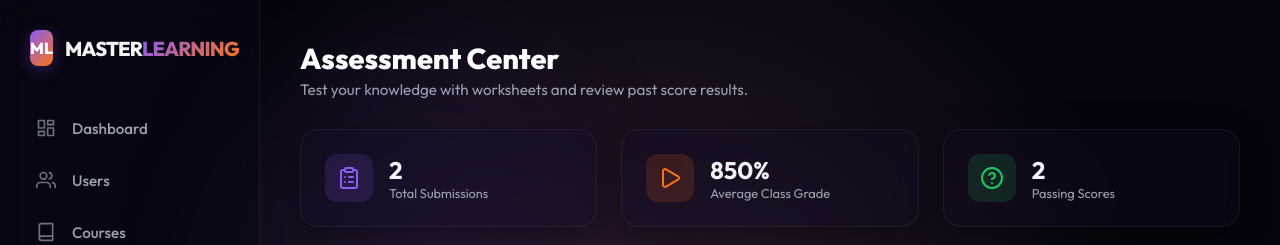
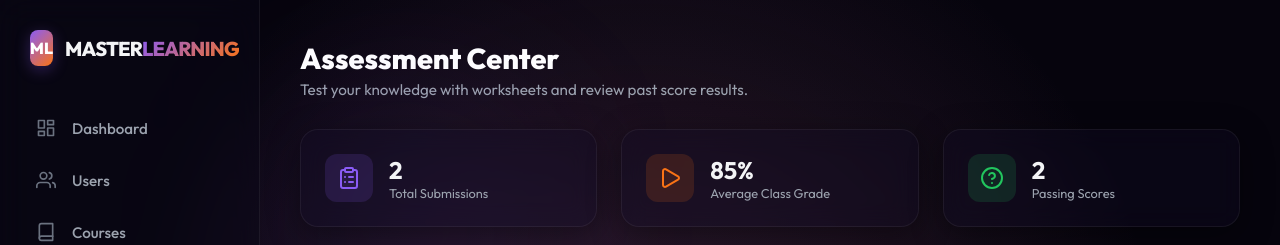
Before and after one commit to KavishkaAswaththa/MasterLearning, a Next.js app: page /quiz in a window 1280 px wide. Shown: the top 245 px of the page. Built offline with nearby package versions, Linux system fonts and the light colour scheme; no server answers; the database is empty; sample sign-in values are in the browser's storage.

Commit message:
feat: implement assessment center and user management pages with quiz submission tracking and analytics

```diff
--- a/src/app/quiz/page.tsx
+++ b/src/app/quiz/page.tsx
@@ -15,6 +15,26 @@ interface QuizData {
   duration: string;
   grade: string;
 }
+
+const parseScoreToPercentage = (scoreStr: string): number => {
+  if (!scoreStr) return 0;
+
+  if (scoreStr.includes("%")) {
+    const val = parseFloat(scoreStr.replace("%", ""));
+    return isNaN(val) ? 0 : val;
+  }
+
+  if (scoreStr.includes("/")) {
+    const parts = scoreStr.split("/");
+    const num = parseFloat(parts[0]);
+    const den = parseFloat(parts[1]);
+    if (isNaN(num) || isNaN(den) || den === 0) return 0;
+    return (num / den) * 100;
+  }
+
+  const fallback = parseFloat(scoreStr);
+  return isNaN(fallback) ? 0 : fallback;
+};
 
 export default function QuizListPage() {
   const [user, setUser] = useState<{ email: string; role: string; name: string } | null>(null);
@@ -121,16 +141,11 @@ export default function QuizListPage() {
   const totalSubmissions = processedSubmissions.length;
   const averageScore = processedSubmissions.length > 0
     ? (processedSubmissions.reduce((acc, curr) => {
-        const parts = curr.score.split("/");
-        const value = parts.length > 0 ? parseFloat(parts[0]) : 0;
-        const total = parts.length > 1 ? parseFloat(parts[1]) : 10;
-        return acc + (value / total) * 100;
+        return acc + parseScoreToPercentage(curr.score);
       }, 0) / processedSubmissions.length).toFixed(0) + "%"
     : "N/A";
   const passedSubmissions = processedSubmissions.filter(sub => {
-    const parts = sub.score.split("/");
-    const val = parseFloat(parts[0]);
-    return val >= 5;
+    return parseScoreToPercentage(sub.score) >= 50;
   }).length;
 
   // Apply search
@@ -156,14 +171,10 @@ export default function QuizListPage() {
     if (quizSort === "date-desc") return new Date(b.date).getTime() - new Date(a.date).getTime();
     if (quizSort === "date-asc") return new Date(a.date).getTime() - new Date(b.date).getTime();
     if (quizSort === "score-desc") {
-      const valA = parseFloat(a.score.split("/")[0]) / parseFloat(a.score.split("/")[1] || "1");
-      const valB = parseFloat(b.score.split("/")[0]) / parseFloat(b.score.split("/")[1] || "1");
-      return valB - valA;
+      return parseScoreToPercentage(b.score) - parseScoreToPercentage(a.score);
     }
     if (quizSort === "score-asc") {
-      const valA = parseFloat(a.score.split("/")[0]) / parseFloat(a.score.split("/")[1] || "1");
-      const valB = parseFloat(b.score.split("/")[0]) / parseFloat(b.score.split("/")[1] || "1");
-      return valA - valB;
+      return parseScoreToPercentage(a.score) - parseScoreToPercentage(b.score);
     }
     return 0;
   });
```
Also changed, not shown: src/app/users/page.tsx (+23 -6 lines).
